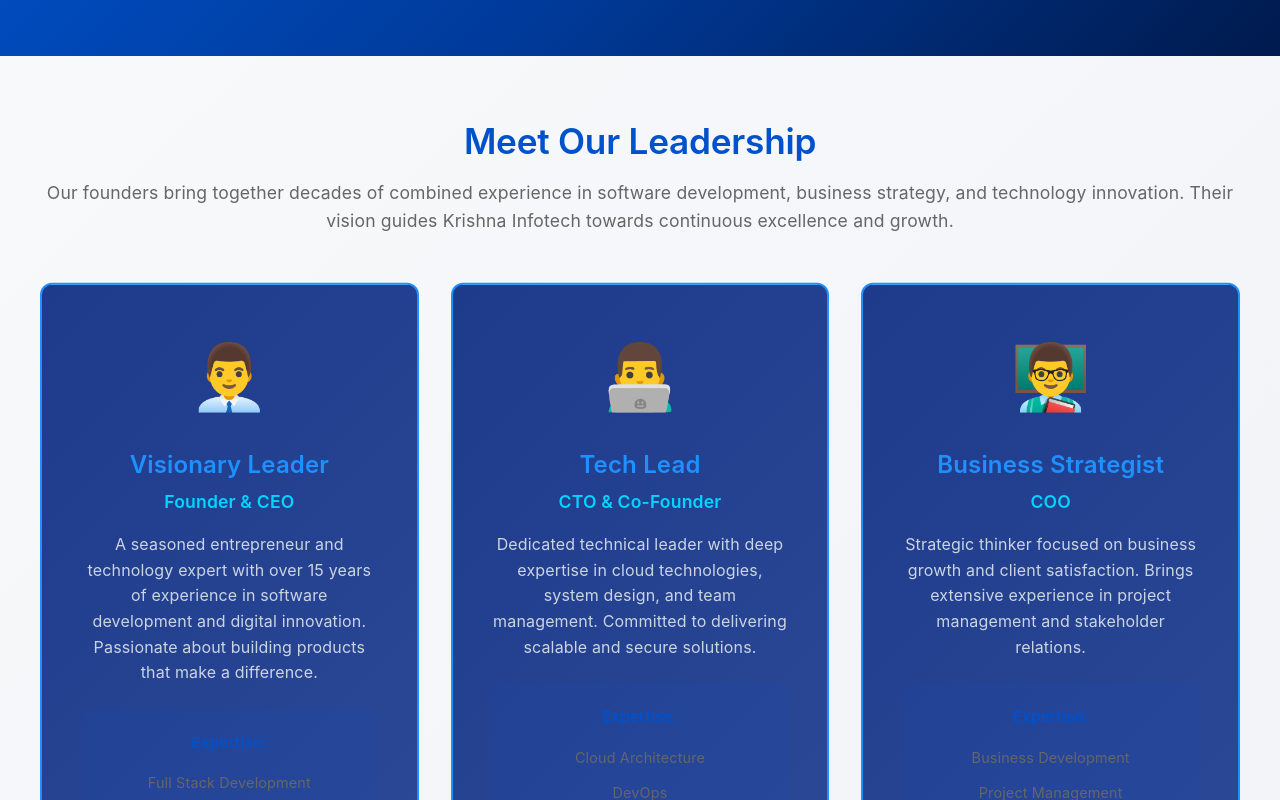
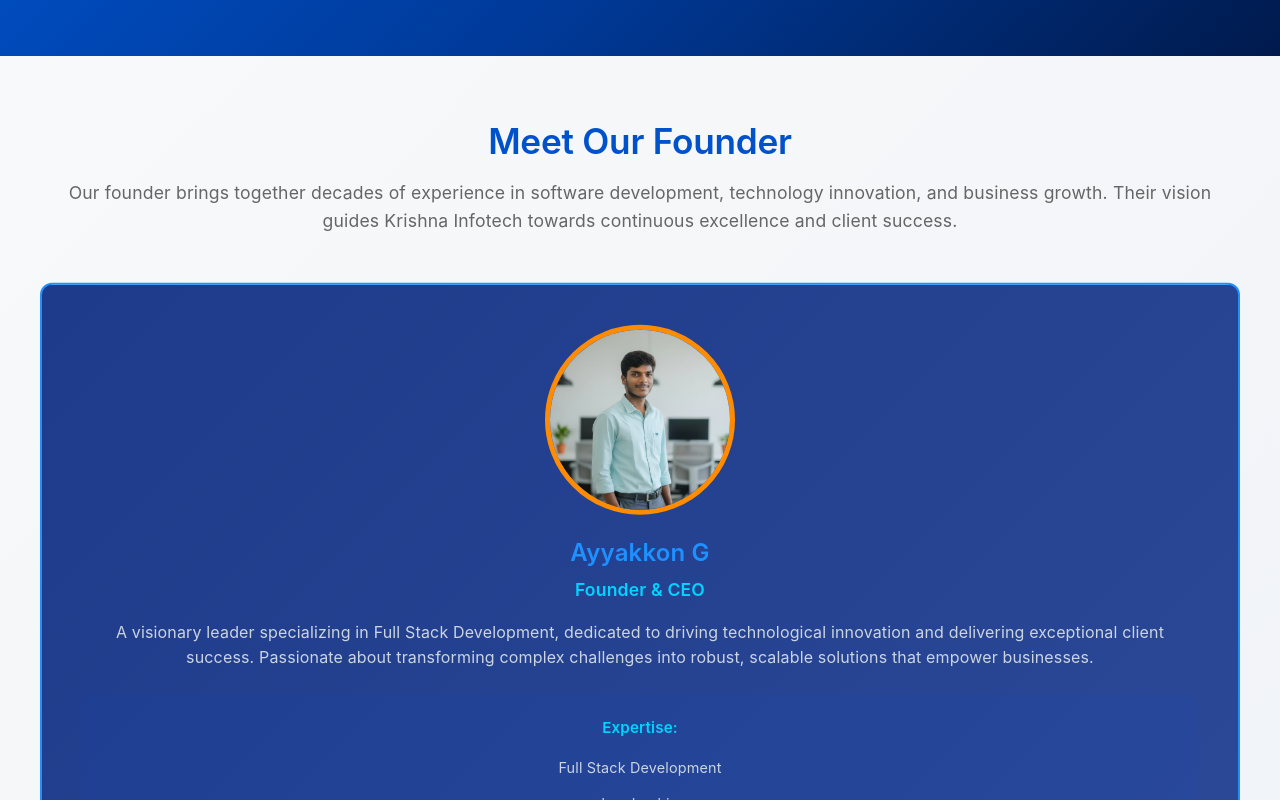
Before and after one commit to krishnainfotechofficial/krishnainfotech, a React (Vite) app: page /founders in a window 1280 px wide. Shown: the part 400-1200 px from the top of the page. Built offline with nearby package versions, Linux system fonts and the light colour scheme.

Commit message:
Final update for foundar like everything

```diff
--- a/src/pages/About.tsx
+++ b/src/pages/About.tsx
@@ -1,4 +1,6 @@
 import './About.css';
+import founderPhoto from '../assets/founder-photo.png';
+import logoImage from '../assets/krishna-logo.png';
 
 export default function About() {
   return (
@@ -29,10 +31,7 @@
             </p>
           </div>
           <div className="content-image">
-            <div className="image-placeholder">
-              <span>🌐</span>
-              <p>Digital Innovation</p>
-            </div>
+            <img src={logoImage} alt="Krishna Infotech Logo" className="company-logo" />
           </div>
         </div>
       </section>
@@ -89,10 +88,7 @@
             </p>
           </div>
           <div className="content-image">
-            <div className="image-placeholder founder">
-              <span>👔</span>
-              <p>Visionary Leader</p>
-            </div>
+            <img src={founderPhoto} alt="Ayyakkon G - Founder" className="founder-image" />
           </div>
         </div>
       </section>
--- a/src/pages/Founders.css
+++ b/src/pages/Founders.css
@@ -68,8 +68,33 @@
 }
 
 .founder-avatar {
-  font-size: 4rem;
-  margin-bottom: 1.5rem;
+  width: 190px;
+  height: 190px;
+  margin: 0 auto 1.5rem;
+  border-radius: 50%;
+  overflow: hidden;
+  background: linear-gradient(135deg, #0052CC 0%, #003A99 100%);
+  display: flex;
+  align-items: center;
+  justify-content: center;
+  border: 5px solid #FF8C00;
+  transition: all 0.3s ease;
+}
+
+.founder-avatar:hover {
+  transform: scale(1.05);
+  box-shadow: 0 0 30px rgba(255, 140, 0, 0.4);
+}
+
+.founder-photo {
+  width: 100%;
+  height: 100%;
+  object-fit: cover;
+  object-position: center;
+}
+
+.founder-icon {
+  font-size: 5rem;
 }
 
 .founder-card h3 {
@@ -99,9 +124,10 @@
 }
 
 .founder-expertise h4 {
-  color: #0052CC;
+  color: #00d4ff;
   margin-bottom: 0.8rem;
   font-size: 0.95rem;
+  font-weight: 600;
 }
 
 .founder-expertise ul {
@@ -112,7 +138,7 @@
 
 .founder-expertise li {
   padding: 0.4rem 0;
-  color: #666666;
+  color: #cbd5e1;
   font-size: 0.9rem;
 }
 
--- a/src/pages/Founders.tsx
+++ b/src/pages/Founders.tsx
@@ -1,30 +1,17 @@
 import './Founders.css';
+import founderPhoto from '../assets/founder-photo.png';
 
 export default function Founders() {
   const founders = [
     {
       id: 1,
-      name: 'Visionary Leader',
+      name: 'Ayyakkon G',
       role: 'Founder & CEO',
-      bio: 'A seasoned entrepreneur and technology expert with over 15 years of experience in software development and digital innovation. Passionate about building products that make a difference.',
-      expertise: ['Full Stack Development', 'Architecture', 'Leadership', 'Innovation'],
+      bio: 'A visionary leader specializing in Full Stack Development, dedicated to driving technological innovation and delivering exceptional client success. Passionate about transforming complex challenges into robust, scalable solutions that empower businesses.',
+      expertise: ['Full Stack Development', 'Leadership', 'Innovation', 'Client Success'],
+      photo: founderPhoto,
+      portfolio: 'https://ayyakkon.github.io/portfolio/',
       icon: '👨‍💼'
-    },
-    {
-      id: 2,
-      name: 'Tech Lead',
-      role: 'CTO & Co-Founder',
-      bio: 'Dedicated technical leader with deep expertise in cloud technologies, system design, and team management. Committed to delivering scalable and secure solutions.',
-      expertise: ['Cloud Architecture', 'DevOps', 'Security', 'System Design'],
-      icon: '👨‍💻'
-    },
-    {
-      id: 3,
-      name: 'Business Strategist',
-      role: 'COO',
-      bio: 'Strategic thinker focused on business growth and client satisfaction. Brings extensive experience in project management and stakeholder relations.',
-      expertise: ['Business Development', 'Project Management', 'Client Relations', 'Operations'],
-      icon: '👨‍🏫'
     }
   ];
 
@@ -32,24 +19,31 @@
     <div className="founders">
       {/* Header */}
       <section className="founders-header">
-        <h1>Our Founders</h1>
-        <p>Visionary leaders committed to excellence and innovation</p>
+        <h1>Our Founder</h1>
+        <p>Visionary leader committed to excellence and innovation</p>
       </section>
 
       {/* Founders Grid */}
       <section className="founders-content">
         <div className="founders-intro">
-          <h2>Meet Our Leadership</h2>
+          <h2>Meet Our Founder</h2>
           <p>
-            Our founders bring together decades of combined experience in software development, business strategy,
-            and technology innovation. Their vision guides Krishna Infotech towards continuous excellence and growth.
+            Our founder brings together decades of experience in software development,
+            technology innovation, and business growth. Their vision guides Krishna Infotech
+            towards continuous excellence and client success.
           </p>
         </div>
 
         <div className="founders-grid">
           {founders.map((founder) => (
             <div key={founder.id} className="founder-card">
-              <div className="founder-avatar">{founder.icon}</div>
+              <div className="founder-avatar">
+                {founder.photo ? (
+                  <img src={founder.photo} alt={founder.name} className="founder-photo" />
+                ) : (
+                  <span className="founder-icon">{founder.icon}</span>
+                )}
+              </div>
               <h3>{founder.name}</h3>
               <p className="founder-role">{founder.role}</p>
               <p className="founder-bio">{founder.bio}</p>
@@ -61,6 +55,13 @@
                   ))}
                 </ul>
               </div>
+              {founder.portfolio && (
+                <div className="founder-portfolio" style={{ marginTop: '1.5rem' }}>
+                  <a href={founder.portfolio} target="_blank" rel="noopener noreferrer" className="btn btn-primary" style={{ textDecoration: 'none' }}>
+                    View Portfolio
+                  </a>
+                </div>
+              )}
             </div>
           ))}
         </div>
--- a/src/pages/Home.css
+++ b/src/pages/Home.css
@@ -171,8 +171,9 @@
 }
 
 .feature-card p {
-  color: #cbd5e1;
+  color: #333333;
   line-height: 1.5;
+  font-weight: 500;
 }
 
 /* How We Work Section */
@@ -253,14 +254,7 @@
 }
 
 .process-number {
-  font-size: 3rem;
-  font-weight: bold;
-  color: #1e90ff;
-  opacity: 0.2;
-  position: absolute;
-  top: 1rem;
-  right: 1rem;
-  animation: divineHeartbeat 2s ease-in-out infinite;
+  display: none;
 }
 
 @keyframes divineHeartbeat {
--- a/src/pages/Projects.tsx
+++ b/src/pages/Projects.tsx
@@ -4,6 +4,38 @@
   const projects = [
     {
       id: 1,
+      title: 'STRUCT IQ Rebar Services',
+      category: 'Web Development',
+      description: 'Global rebar detailing and estimation services website. Precision-driven approach for constructible and code-compliant reinforcement solutions. Specializes in rebar shop drawings, bar bending schedules, and structural detailing.',
+      technologies: ['HTML5', 'CSS3', 'JavaScript', 'Responsive Design', 'Email/FTP Integration'],
+      image: '📐'
+    },
+    {
+      id: 2,
+      title: 'Cloud Based Leave Tracking App',
+      category: 'Mobile Development',
+      description: 'Mobile application developed to automate and simplify the leave application process for educational institutions. Serves three user types: students, staff, and parents. Features real-time push notifications, instant approval/rejection, and digital workflows replacing traditional paper-based systems.',
+      technologies: ['Flutter', 'Firebase', 'Firebase Cloud Messaging (FCM)', 'Cloud Functions', 'Twilio', 'Real-time Database'],
+      image: '📱'
+    },
+    {
+      id: 3,
+      title: 'College Marks Management System',
+      category: 'Full Stack',
+      description: 'Comprehensive web-based application for digital academic assessment management. Features role-based access control for staff and students, hierarchical workflow (Department → Batch → Semester → Exam → Marks Entry), bulk marks entry with real-time validation, and responsive glass morphism UI design. Replaces traditional pen-and-paper approaches with secure, efficient digital workflows.',
+      technologies: ['HTML5', 'CSS3', 'JavaScript', 'Firebase Firestore', 'Firebase Authentication', 'Glass Morphism UI', 'Real-time Database'],
+      image: '📚'
+    },
+    {
+      id: 4,
+      title: 'College Media Portal',
+      category: 'Full Stack',
+      description: 'Centralized web-based platform for managing student registrations and sharing college event media. Features separate login for students and staff, student registration with approval workflow, file upload/download/delete capabilities for both students and staff. Real-time moderation, cloud storage for event media, and role-based access control. Provides transparent, organized digital record-keeping for educational institutions.',
+      technologies: ['HTML5', 'CSS3', 'JavaScript', 'Firebase', 'Firestore Database', 'Cloud Storage', 'Real-time Authentication'],
+      image: '🎥'
+    },
+    {
+      id: 5,
       title: 'E-Commerce Platform',
       category: 'Full Stack',
       description: 'A complete e-commerce solution with product catalog, shopping cart, payment integration, and order management system.',
@@ -11,7 +43,7 @@
       image: '🛒'
     },
     {
-      id: 2,
+      id: 6,
       title: 'Corporate Website',
       category: 'Web Development',
       description: 'Modern, responsive corporate website with CMS integration for easy content management.',
@@ -19,7 +51,7 @@
       image: '🌐'
     },
     {
-      id: 3,
+      id: 7,
       title: 'Project Management App',
       category: 'Full Stack',
       description: 'Collaborative project management application with real-time updates, task tracking, and team communication features.',
@@ -27,7 +59,7 @@
       image: '📊'
     },
     {
-      id: 4,
+      id: 8,
       title: 'Mobile App',
       category: 'Mobile Development',
       description: 'Cross-platform mobile application with offline support and real-time synchronization.',
@@ -35,7 +67,7 @@
       image: '📱'
     },
     {
-      id: 5,
+      id: 9,
       title: 'Analytics Dashboard',
       category: 'Data Visualization',
       description: 'Interactive analytics dashboard with real-time data visualization and comprehensive reporting.',
@@ -43,7 +75,7 @@
       image: '📈'
     },
     {
-      id: 6,
+      id: 10,
       title: 'Blog Platform',
       category: 'Content Management',
       description: 'Feature-rich blogging platform with user authentication, comments, and social sharing capabilities.',
@@ -93,15 +125,15 @@
 
         <div className="stats-grid">
           <div className="stat-card">
-            <div className="stat-number">50+</div>
+            <div className="stat-number">10+</div>
             <p>Projects Completed</p>
           </div>
           <div className="stat-card">
-            <div className="stat-number">30+</div>
+            <div className="stat-number">10+</div>
             <p>Happy Clients</p>
           </div>
           <div className="stat-card">
-            <div className="stat-number">15+</div>
+            <div className="stat-number">6+</div>
             <p>Team Members</p>
           </div>
           <div className="stat-card">
--- a/src/pages/Services.css
+++ b/src/pages/Services.css
@@ -81,10 +81,11 @@
 }
 
 .service-description {
-  color: #cbd5e1;
+  color: #333333;
   line-height: 1.6;
   margin-bottom: 1.5rem;
   flex-grow: 1;
+  font-weight: 500;
 }
 
 .service-features {
@@ -98,8 +99,9 @@
 
 .service-features li {
   padding: 0.5rem 0;
-  color: #cbd5e1;
+  color: #333333;
   font-size: 0.95rem;
+  font-weight: 500;
 }
 
 .service-features li:before {
```
Also changed, not shown: src/pages/About.css (+34 -5 lines), src/assets/founder-photo.png (added).
